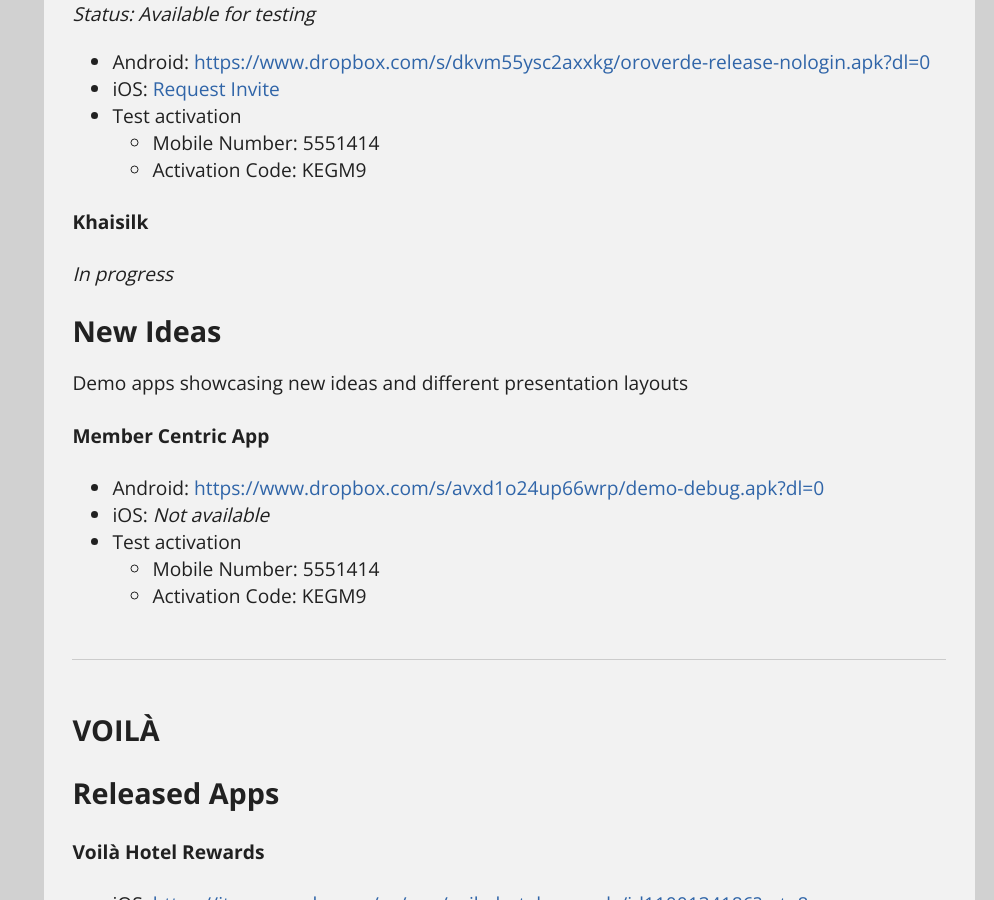
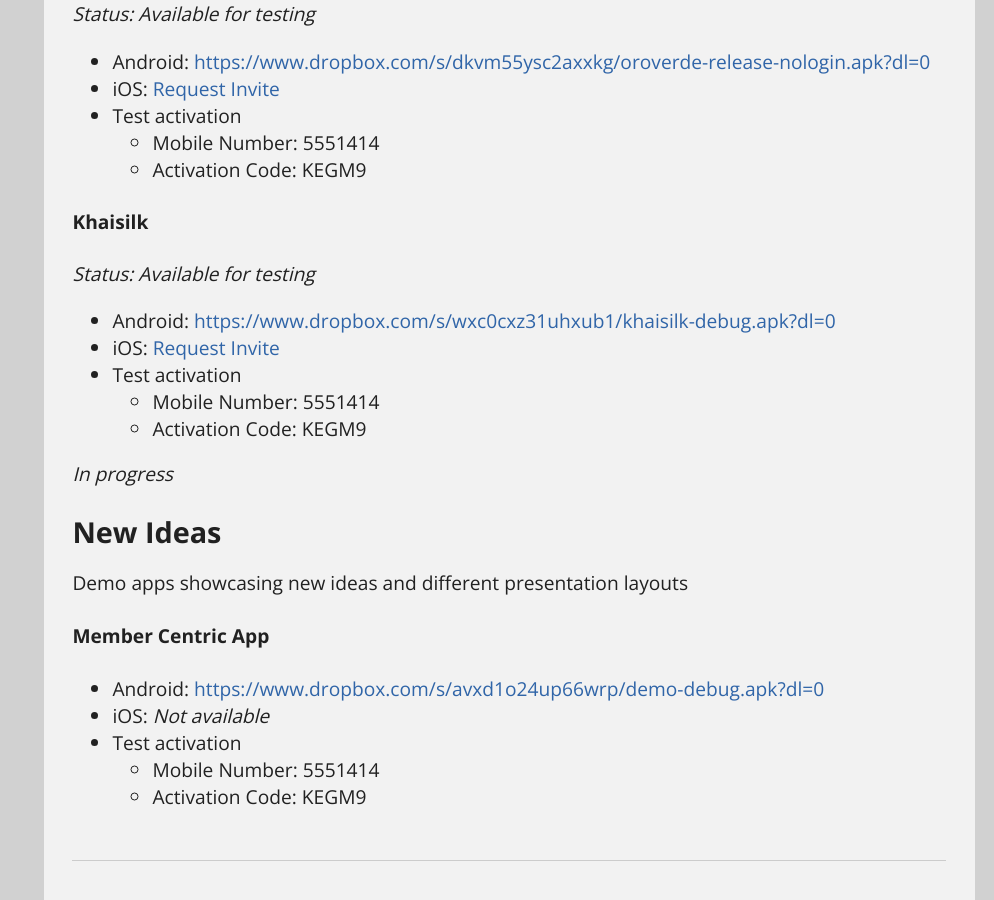
Before and after one commit to hmccode/hmccode.github.io, a Jekyll site: the page built from _posts/2016-07-23-mobile-apps.md, in a window 1280 px wide and 900 px high, scrolled down 3300 px. Shown: the whole window, without its empty margins (286-1280 px from the left). Built offline with Jekyll 4.4.1, drawn with Linux system fonts in a browser that asks for light colours; nearby versions of some CDN libraries; a script that is not in the unit is left out.

Commit message:
Added khaisilk

```diff
--- a/_posts/2016-07-23-mobile-apps.md
+++ b/_posts/2016-07-23-mobile-apps.md
@@ -133,6 +133,15 @@ _Status: Available for testing_
 
 #### Khaisilk
 
+_Status: Available for testing_
+
+* Android: <https://www.dropbox.com/s/wxc0cxz31uhxub1/khaisilk-debug.apk?dl=0>
+* iOS: [Request Invite](mailto:ios@clubhotel.com?subject=Invitation for KhaiSilk&body=Please send an invite @)
+* Test activation
+  - Mobile Number: 5551414
+  - Activation Code: KEGM9
+
+
 _In progress_
 
 ## New Ideas
```
